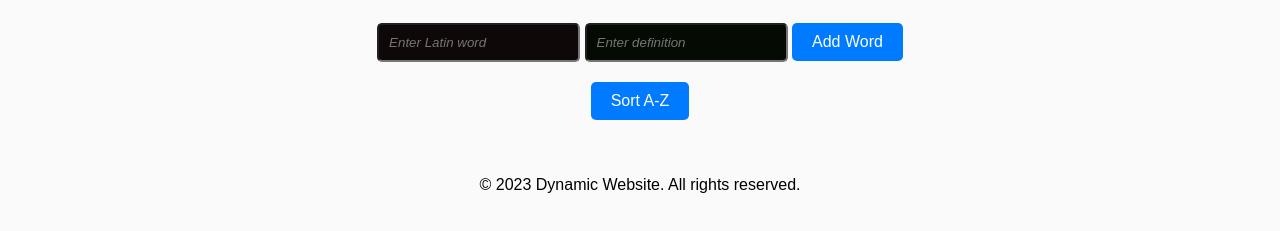
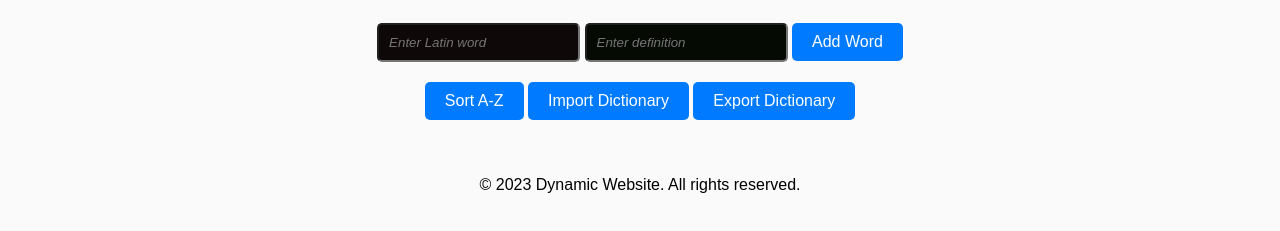
Before and after one commit to Krister03/Ecclesiastical-Latin-Dictionary, a plain HTML site: page Hub/dictionary.html in a window 1280 px wide. Shown: the part 181-412 px from the top of the page. Drawn offline with Linux system fonts and the light colour scheme.

Commit message:
html file failed to save in the previous change.

```diff
--- a/Hub/dictionary.html
+++ b/Hub/dictionary.html
@@ -26,7 +26,9 @@
             <button type="submit" class="btn">Add Word</button>
         </form>
         <button id="sort-btn" class="btn" style="margin-top:10px;">Sort A-Z</button>
-
+        <input type="file" id="import-input" accept="application/json" style="display:none;">
+        <label for="import-input" class="btn" style="margin-top:10px; cursor:pointer;">Import Dictionary</label>
+        <button id="export-btn" class="btn" style="margin-top:10px;">Export Dictionary</button>
         <ul id="dictionary-list">
             <!-- Words will be dynamically added here -->
         </ul>
```
